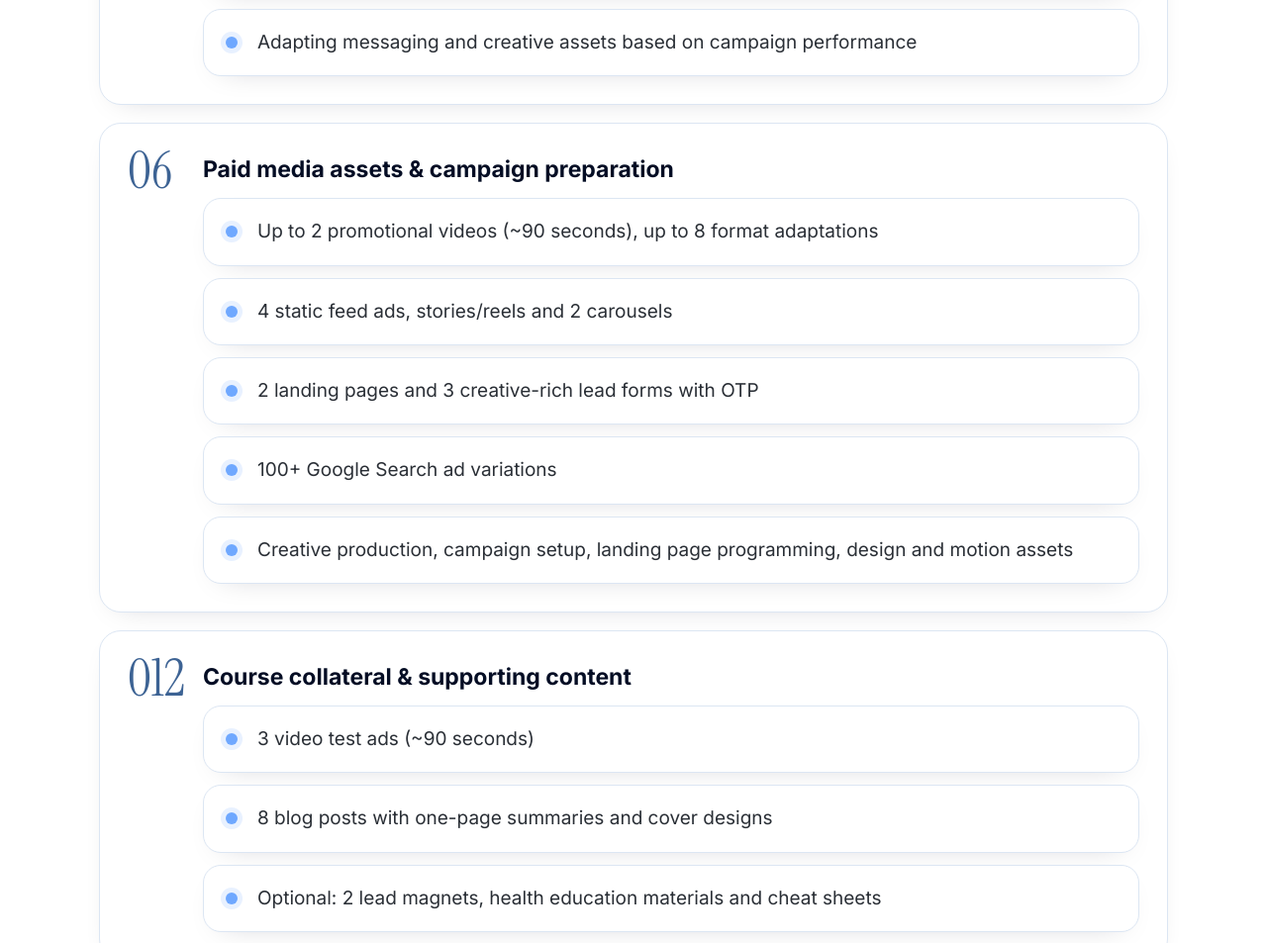
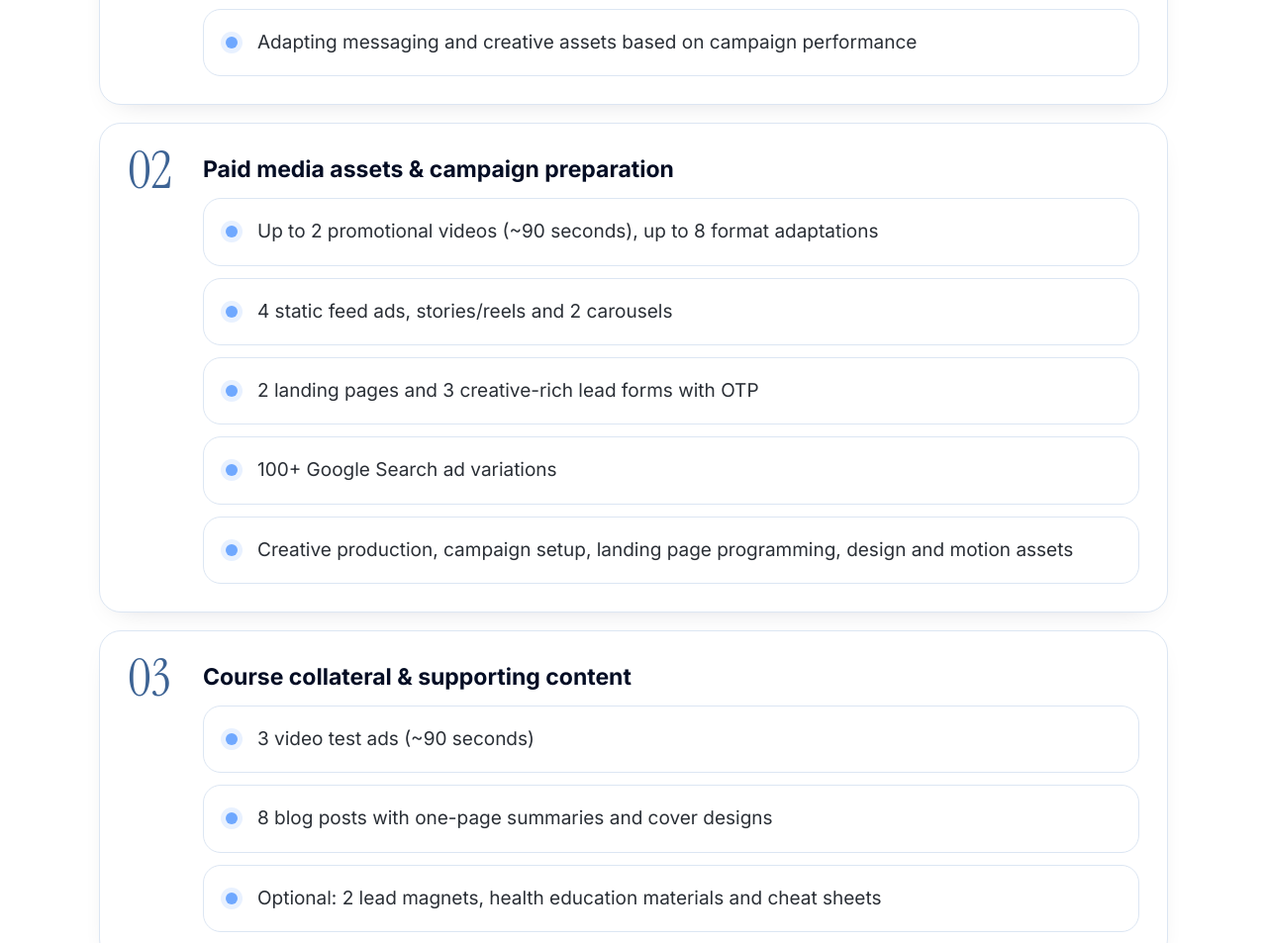
Before and after one commit to gitteromri-ux/lla-barilan-certificate, a plain HTML site: page handover/index.html in a window 1280 px wide. Shown: the part 2503-3456 px from the top of the page at 99% size. Drawn offline with Linux system fonts and the light colour scheme.

Commit message:
fix nested list numbering

```diff
--- a/handover/index.html
+++ b/handover/index.html
@@ -29,8 +29,8 @@ h2{font-family:IS,serif;font-weight:400;font-size:clamp(34px,4.4vw,52px);line-he
 .ms b{display:block;font-family:IS,serif;font-weight:400;font-size:30px;color:var(--navy);line-height:1.1;margin-top:4px}
 .ms.live{background:linear-gradient(160deg,var(--navy),var(--td));color:#DCE7F7;border:0}.ms.live b{color:#fff}.ms.live span{color:var(--p1)}
 ol.q{counter-reset:q;list-style:none;padding:0;margin:0;display:grid;gap:18px}
-ol.q li{counter-increment:q;position:relative;background:#fff;border:1px solid #DCE6F3;border-radius:22px;padding:28px 28px 28px 104px;box-shadow:0 10px 30px -20px rgba(4,13,36,.25)}
-ol.q li:before{content:"0" counter(q);position:absolute;left:28px;top:22px;font-family:IS,serif;font-size:52px;line-height:1;color:var(--blue)}
+ol.q>li{counter-increment:q;position:relative;background:#fff;border:1px solid #DCE6F3;border-radius:22px;padding:28px 28px 28px 104px;box-shadow:0 10px 30px -20px rgba(4,13,36,.25)}
+ol.q>li:before{content:"0" counter(q);position:absolute;left:28px;top:22px;font-family:IS,serif;font-size:52px;line-height:1;color:var(--blue)}
 ol.q h3{margin:0 0 8px;font-size:23px;color:var(--navy)}ol.q p{margin:0}
 .note{font-size:15px;color:var(--ink3);margin-top:8px}
 .gold{background:var(--sky);border-left:4px solid var(--blue);border-radius:14px;padding:20px 22px;margin-top:14px;font-family:IS,serif;font-size:22px;line-height:1.4;color:var(--navy)}
@@ -40,7 +40,7 @@ ul.c{list-style:none;padding:0;margin:0;display:grid;gap:12px}
 ul.c li{background:#fff;border:1px solid #DCE6F3;border-radius:18px;padding:18px 22px 18px 54px;position:relative}
 ul.c li:before{content:"";position:absolute;left:22px;top:27px;width:12px;height:12px;border-radius:50%;background:var(--p1);box-shadow:0 0 0 5px var(--sky)}
 footer{background:var(--navy);color:#8FA6C6;padding:36px 24px;font-size:14px}
-@media(max-width:680px){body{font-size:17px}section{padding:52px 20px}.ms{grid-template-columns:1fr;gap:6px;padding:22px}ol.q li{padding:76px 22px 24px}ol.q li:before{left:22px;top:20px;font-size:44px}.brand{margin-bottom:44px}}
+@media(max-width:680px){body{font-size:17px}section{padding:52px 20px}.ms{grid-template-columns:1fr;gap:6px;padding:22px}ol.q>li{padding:76px 22px 24px}ol.q>li:before{left:22px;top:20px;font-size:44px}.brand{margin-bottom:44px}}
 </style></head><body>
 <header><div class="w"><div class="brand"><img src="../site/assets/img/lla-logo.png" alt="Longevity Life Academy"><span class="x">×</span><span class="biu">Bar-Ilan University</span></div><small>Pre-pilot handover · Meeting Nov 18, 2026</small>
 <h1>Longevity &amp; Lifelong Wellbeing <em>Advisory Practice</em></h1>
```
